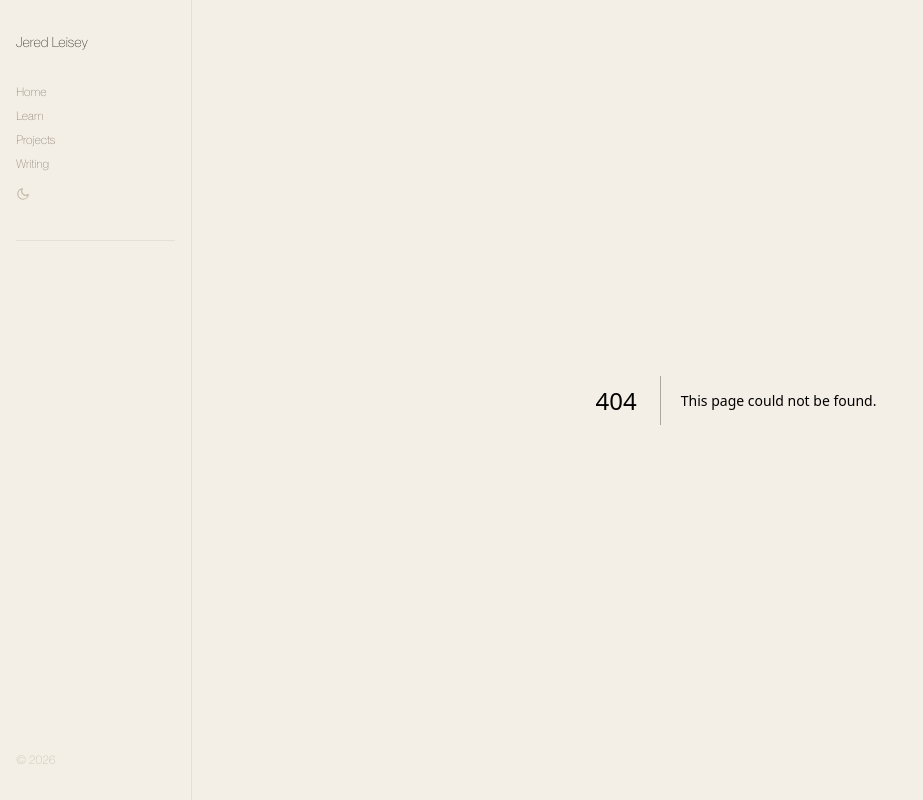
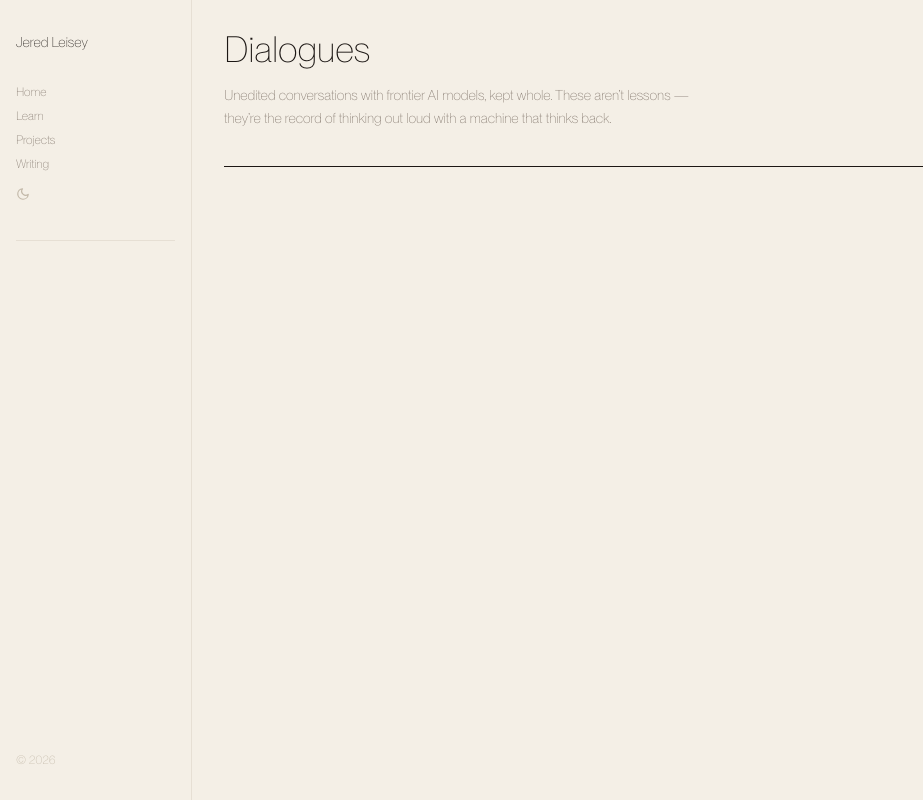
Before and after one commit to jeredleisey/jeredleisey-next, a Next.js app: page /dialogues in a window 1280 px wide. Before the commit this address had no page. Shown: the whole page, without its empty margins (0-923 px from the left). Built offline with nearby package versions, Linux system fonts and the light colour scheme.

Commit message:
feat: add dialogues index route

```diff
--- /dev/null
+++ b/app/dialogues/page.tsx
@@ -0,0 +1,53 @@
+import Link from 'next/link';
+import { getAllDialogues } from '@/lib/content';
+import { formatDate } from '@/lib/utils';
+
+export const metadata = { title: 'Dialogues — Jered Leisey' };
+
+export default function DialoguesPage() {
+  const dialogues = getAllDialogues();
+
+  return (
+    <div className="p-pad-2 max-w-3xl">
+      <h1 className="text-my-espresso dark:text-my-cream text-4xl font-light leading-none">
+        Dialogues
+      </h1>
+      <p className="mt-4 text-my-walnut dark:text-my-stone text-sm leading-relaxed max-w-[60ch]">
+        Unedited conversations with frontier AI models, kept whole. These aren&rsquo;t
+        lessons — they&rsquo;re the record of thinking out loud with a machine that thinks back.
+      </p>
+      <hr className="mt-9 border-0 h-px bg-my-espresso dark:bg-my-stone/40" />
+
+      <ul className="flex flex-col gap-0">
+        {dialogues.map((d) => (
+          <li
+            key={d.slug}
+            className="border-b border-my-stone/30 dark:border-my-espresso/30 last:border-0"
+          >
+            <Link
+              href={`/dialogues/${d.slug}`}
+              className="group grid grid-cols-1 sm:grid-cols-[1fr_auto] gap-2 sm:gap-8 py-7"
+            >
+              <div>
+                <span className="block text-my-espresso dark:text-my-cream text-xl group-hover:text-my-orange transition-colors">
+                  {d.metadata.title}
+                </span>
+                <span className="block mt-2 text-my-walnut dark:text-my-stone text-sm leading-relaxed max-w-[58ch]">
+                  {d.metadata.summary}
+                </span>
+              </div>
+              <div className="sm:text-right">
+                <span className="block text-my-espresso dark:text-my-cream text-xs uppercase tracking-wide font-medium">
+                  {d.metadata.model}
+                </span>
+                <span className="block mt-1 text-my-walnut/50 dark:text-my-stone/50 text-xs uppercase">
+                  {formatDate(d.metadata.date)}
+                </span>
+              </div>
+            </Link>
+          </li>
+        ))}
+      </ul>
+    </div>
+  );
+}
```
